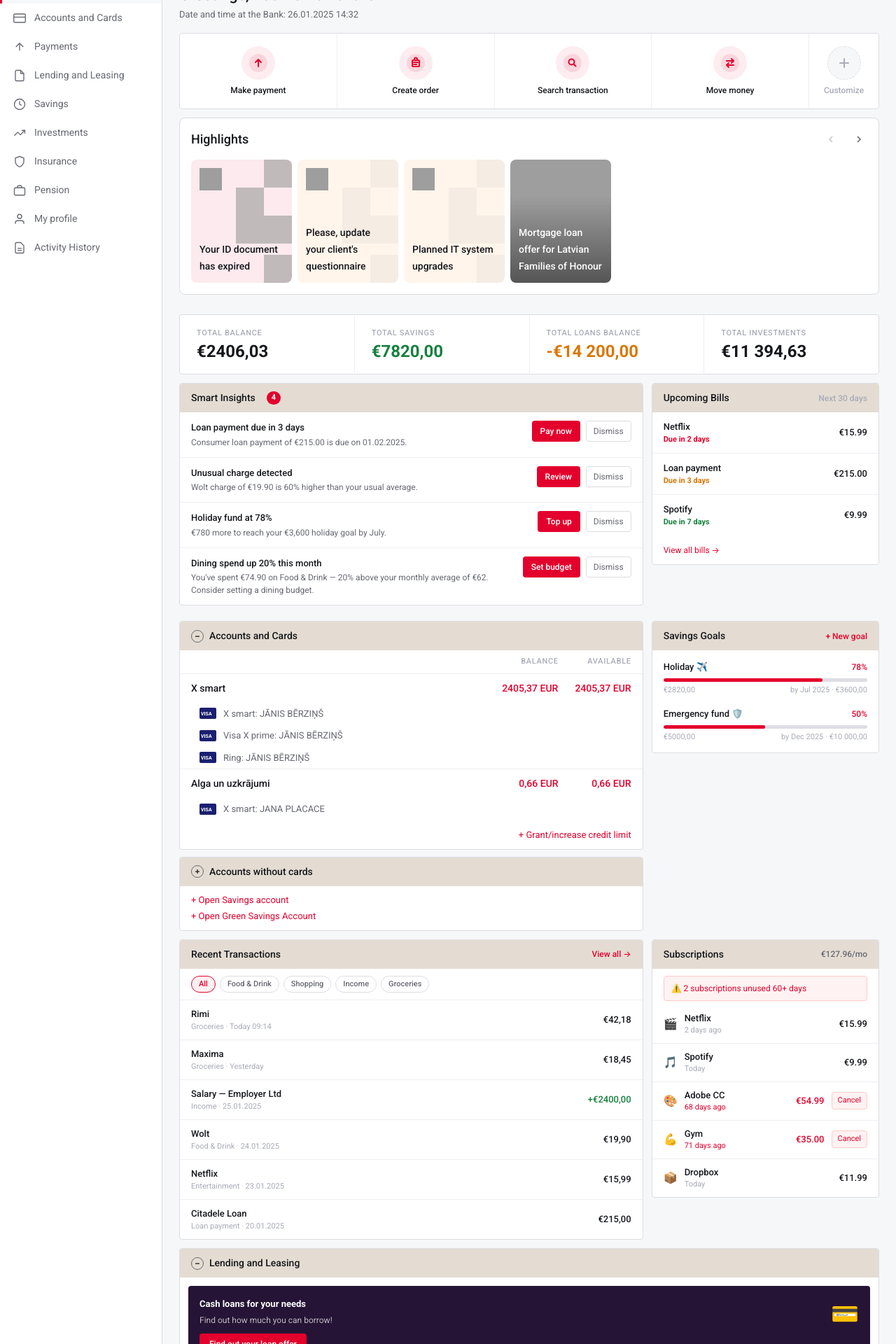
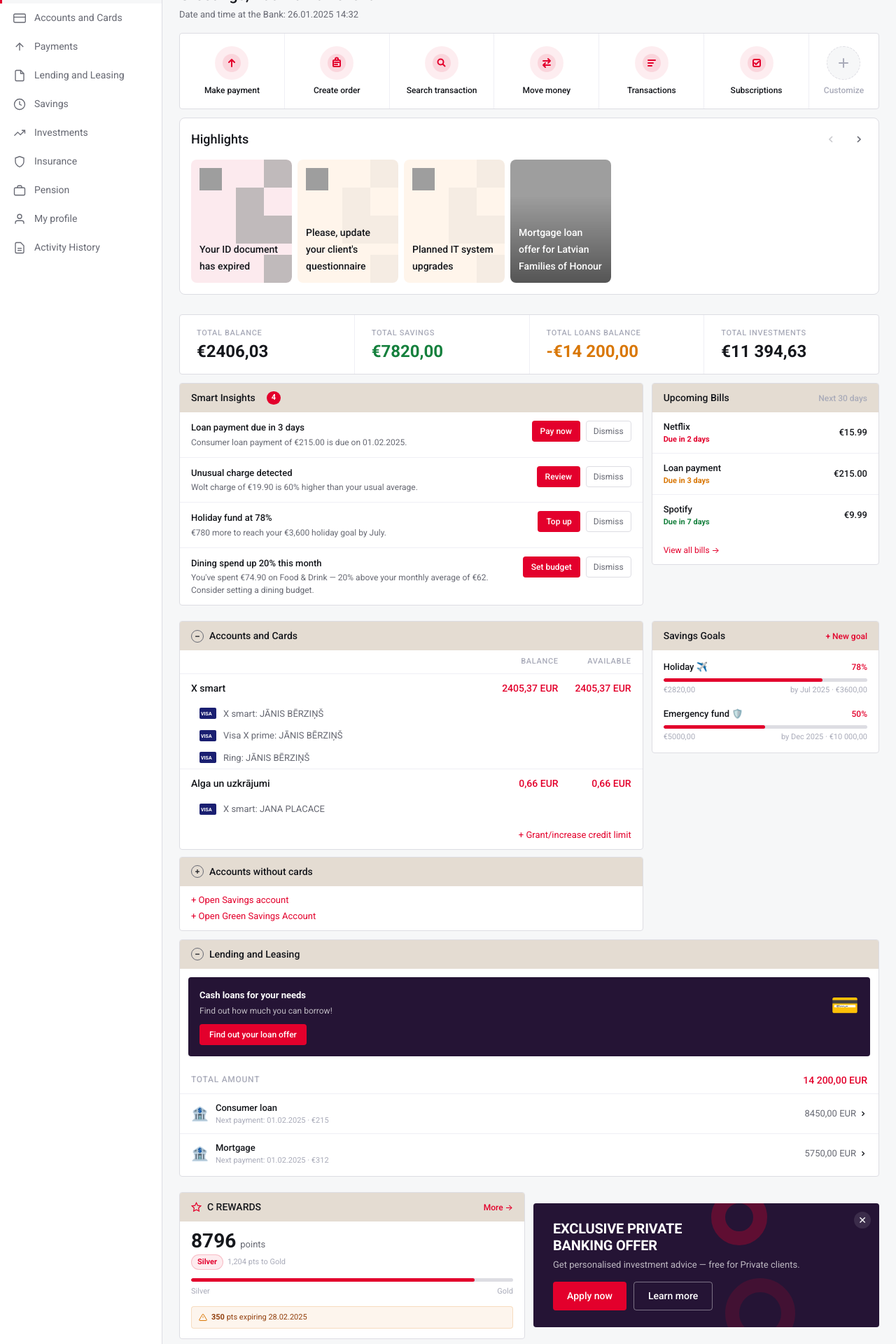
Before and after one commit to KATRINAPAVL/OB-Home-page, a Next.js app: page / in a window 1280 px wide. Shown: the part 100-2020 px from the top of the page at 70% size. Built offline with nearby package versions, Linux system fonts and the light colour scheme; grey boxes are pictures that could not be loaded.

Commit message:
Remove Transactions, Subscriptions, Net Worth cards; add Transactions and Subscriptions quick actions
https://claude.ai/code/session_01Y7G4eLzZBTGckSBqwUSRJ3

```diff
--- a/src/app/page.tsx
+++ b/src/app/page.tsx
@@ -9,11 +9,8 @@ import HighlightsCarousel from "@/components/HighlightsCarousel";
 import SmartInsightsSection from "@/components/SmartInsightsSection";
 import AccountsSection from "@/components/AccountsSection";
 import ConsumerLoanSection from "@/components/ConsumerLoanSection";
-import TransactionsCard from "@/components/TransactionsCard";
 import UpcomingBillsCard from "@/components/UpcomingBillsCard";
 import SavingsGoalsCard from "@/components/SavingsGoalsCard";
-import SubscriptionsCard from "@/components/SubscriptionsCard";
-import NetWorthCard from "@/components/NetWorthCard";
 import PromoBanner from "@/components/PromoBanner";
 import BalanceCard from "@/components/BalanceCard";
 import CRewardsCard from "@/components/CRewardsCard";
@@ -91,27 +88,16 @@ export default function HomePage() {
               <SavingsGoalsCard privacyMode={privacyMode} />
             </div>
 
-            {/* Row 5 — Transactions (wide) + Subscriptions (narrow) */}
-            <div className="col-8">
-              <TransactionsCard privacyMode={privacyMode} />
-            </div>
-            <div className="col-4">
-              <SubscriptionsCard privacyMode={privacyMode} />
-            </div>
-
             {/* Row 6 — Lending: full width */}
             <div className="col-12">
               <ConsumerLoanSection privacyMode={privacyMode} />
             </div>
 
-            {/* Row 7 — Net Worth (4) + C REWARDS (4) + Promo (4) */}
-            <div className="col-4">
-              <NetWorthCard privacyMode={privacyMode} />
-            </div>
-            <div className="col-4">
+            {/* Row 7 — C REWARDS + Promo */}
+            <div className="col-6">
               <CRewardsCard />
             </div>
-            <div className="col-4">
+            <div className="col-6">
               <PromoBanner />
             </div>
 
--- a/src/components/QuickActions.tsx
+++ b/src/components/QuickActions.tsx
@@ -50,6 +50,27 @@ const ALL_ACTIONS: Action[] = [
         <circle cx="13" cy="13" r="13" fill="#e3002c" opacity="0.1"/>
         <path d="M8 10h10M15 7l3 3-3 3" stroke="#e3002c" strokeWidth="2" strokeLinecap="round" strokeLinejoin="round"/>
         <path d="M18 16H8M11 13l-3 3 3 3" stroke="#e3002c" strokeWidth="2" strokeLinecap="round" strokeLinejoin="round"/>
+      </svg>
+    ),
+  },
+  {
+    id: "transactions",
+    label: "Transactions",
+    icon: (
+      <svg width="26" height="26" viewBox="0 0 26 26" fill="none">
+        <circle cx="13" cy="13" r="13" fill="#e3002c" opacity="0.1"/>
+        <path d="M8 9h10M8 13h7M8 17h5" stroke="#e3002c" strokeWidth="2" strokeLinecap="round"/>
+      </svg>
+    ),
+  },
+  {
+    id: "subscriptions",
+    label: "Subscriptions",
+    icon: (
+      <svg width="26" height="26" viewBox="0 0 26 26" fill="none">
+        <circle cx="13" cy="13" r="13" fill="#e3002c" opacity="0.1"/>
+        <rect x="8" y="8" width="10" height="10" rx="2" stroke="#e3002c" strokeWidth="2"/>
+        <path d="M10 13l2 2 4-4" stroke="#e3002c" strokeWidth="2" strokeLinecap="round" strokeLinejoin="round"/>
       </svg>
     ),
   },
@@ -176,7 +197,7 @@ const ALL_ACTIONS: Action[] = [
   },
 ];
 
-const DEFAULT_ACTION_IDS = ["payment", "order", "search-tx", "move-money"];
+const DEFAULT_ACTION_IDS = ["payment", "order", "search-tx", "move-money", "transactions", "subscriptions"];
 
 export default function QuickActions() {
   const [activeIds, setActiveIds] = useState<string[]>(DEFAULT_ACTION_IDS);
```
